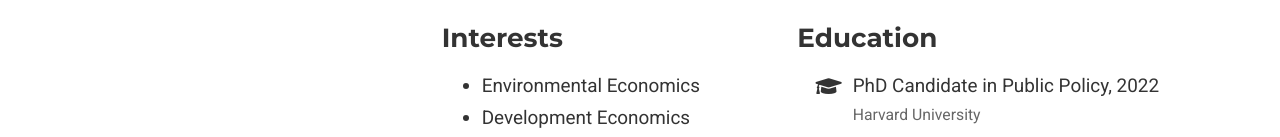
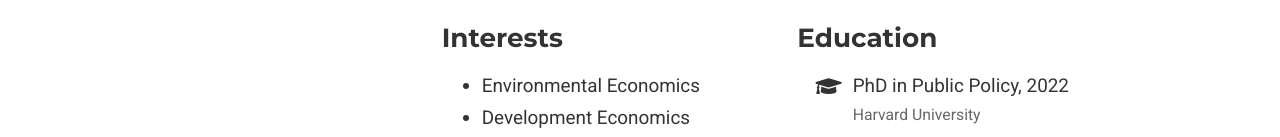
Before and after one commit to shwetabhogale/shwetabhogale.github.io, a plain HTML site: page index.html in a window 1280 px wide. Shown: the part 659-796 px from the top of the page. Drawn offline with nearby package versions, Linux system fonts and the light colour scheme; some icons are missing.

Commit message:
corrected degree

```diff
--- a/index.html
+++ b/index.html
@@ -933,7 +933,7 @@
           <li>
             <i class="fa-li fas fa-graduation-cap"></i>
             <div class="description">
-              <p class="course">PhD Candidate in Public Policy, 2022</p>
+              <p class="course">PhD in Public Policy, 2022</p>
               <p class="institution">Harvard University</p>
             </div>
           </li>
```
